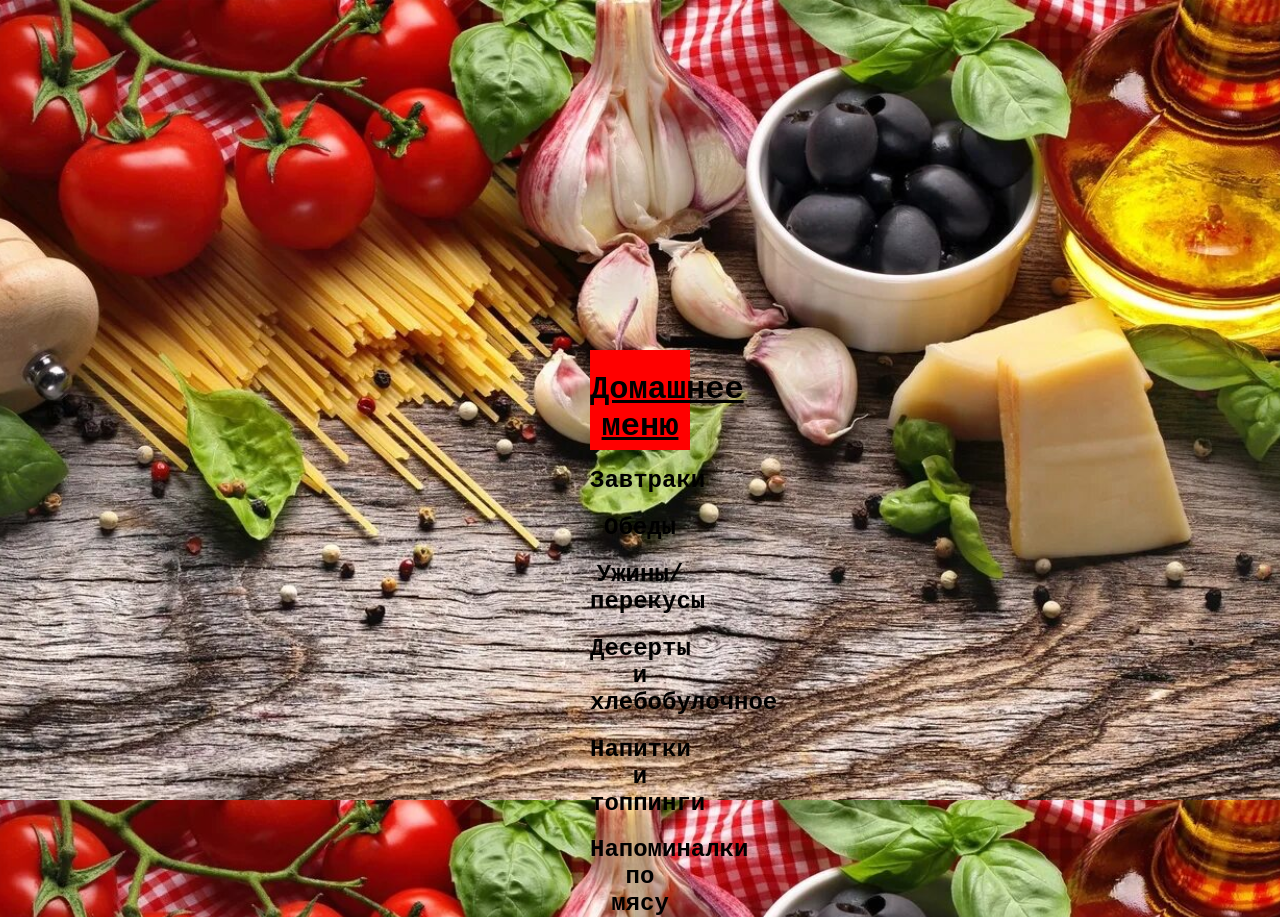
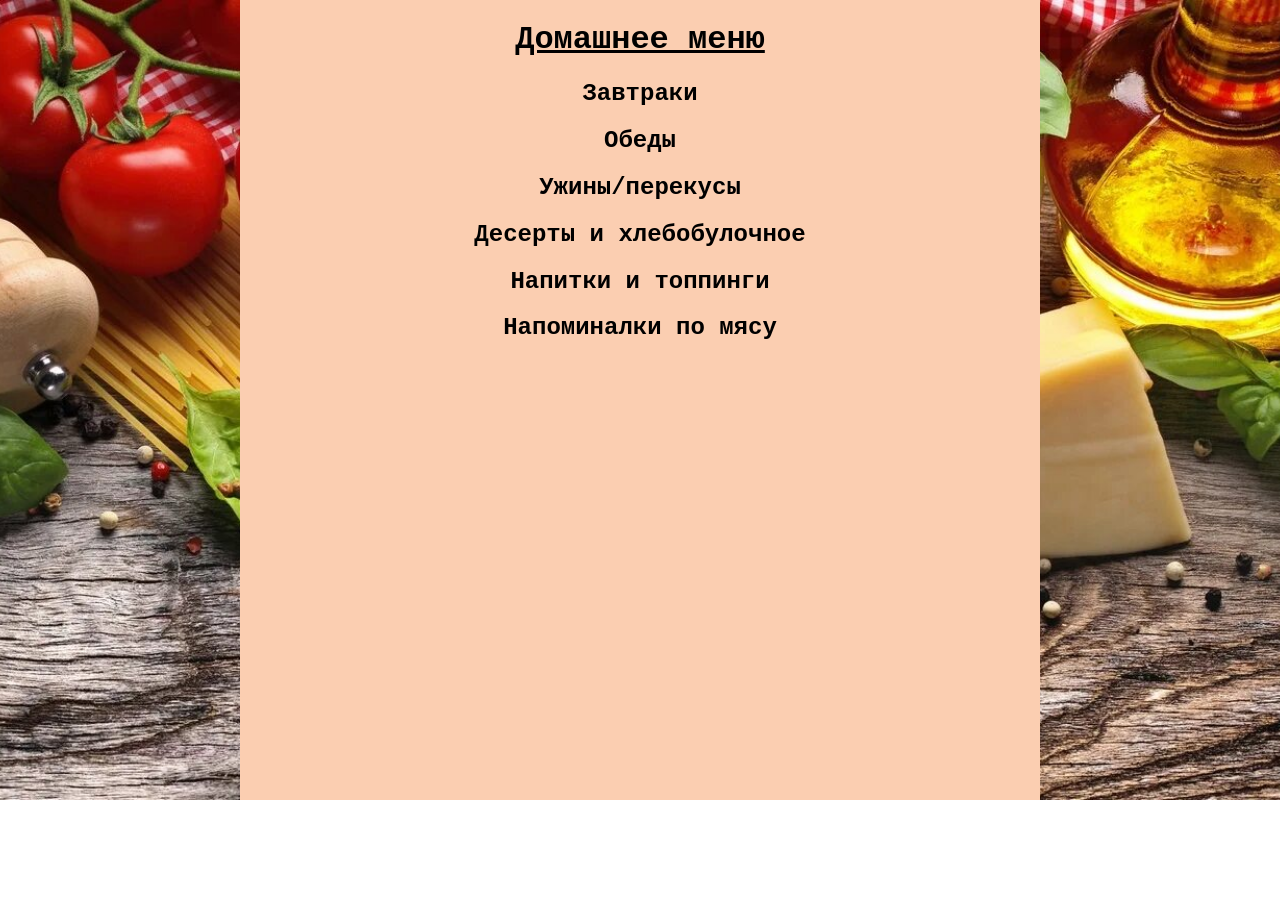
Before and after one commit to Ragnar-Lodbrock-off/HomeMenu.github.io, a plain HTML site: page Index.html in a window 1280 px wide. After the commit the page ends 800 px from the top, so only its background shows below. Drawn offline with Linux system fonts and the light colour scheme.

Commit message:
Update Index.html

```diff
--- a/Index.html
+++ b/Index.html
@@ -5,7 +5,7 @@
 <link rel="shortcut icon" href="Иконка.png" type="image/png">
 </head>
 <body style="background:url(Фон.jpg); background-position: center center; background-repeat: no-repeat; background-attachment: fixed; background-size: cover">
-<div style="background-color:#fbceb1; width: 100px; height: 100px; background-color: red; position: absolute; top:0; bottom: 0; left: 0; right: 0; margin: auto">
+<div style="background-color:#fbceb1; width: 800px; height: 800px; position: absolute; top:0; bottom: 0; left: 0; right: 0; margin: auto">
 <font face="Courier New">
 <center><h1><u>Домашнее меню</u></h1></center>
 <nav class="menu">
```
